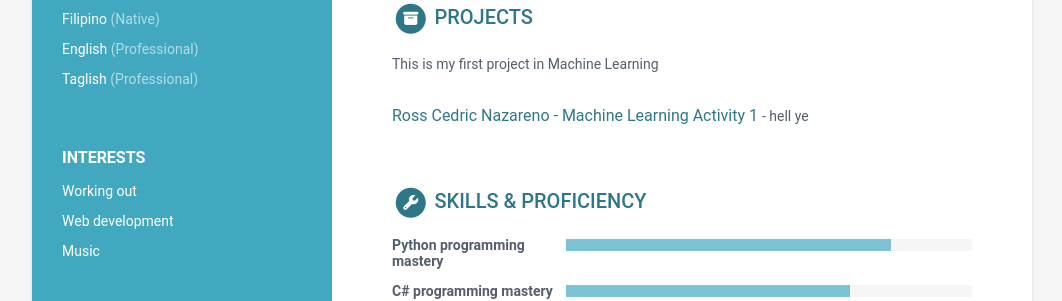
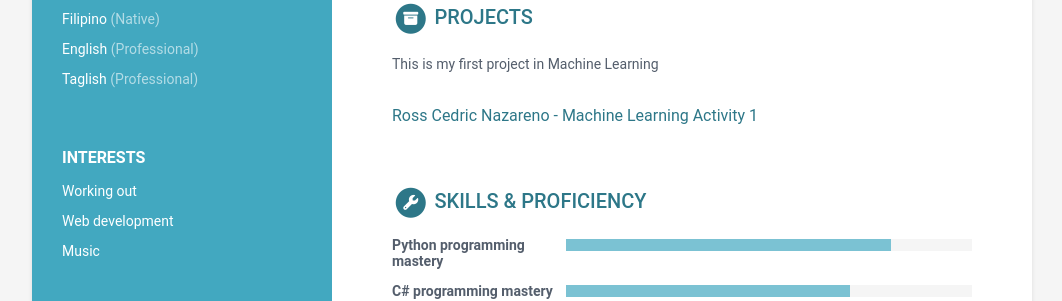
Before and after one commit to 0ced0/CSST-102-3A-AY-2025-2026, a Jekyll site: the page built from index.html, in a window 1280 px wide. Shown: the part 1053-1354 px from the top of the page, without its empty margins (108-1170 px from the left). Built offline with Jekyll 4.4.1, drawn with Linux system fonts in a browser that asks for light colours.

Commit message:
Update data.yml

```diff
--- a/_data/data.yml
+++ b/_data/data.yml
@@ -158,7 +158,7 @@ projects:
   assignments:
   - title: Ross Cedric Nazareno - Machine Learning Activity 1
     link: Ross Cedric Nazareno_Machine Learning.pdf
-    tagline: hell ye
+    tagline:
 
 #   - title:
 #     link:
```
